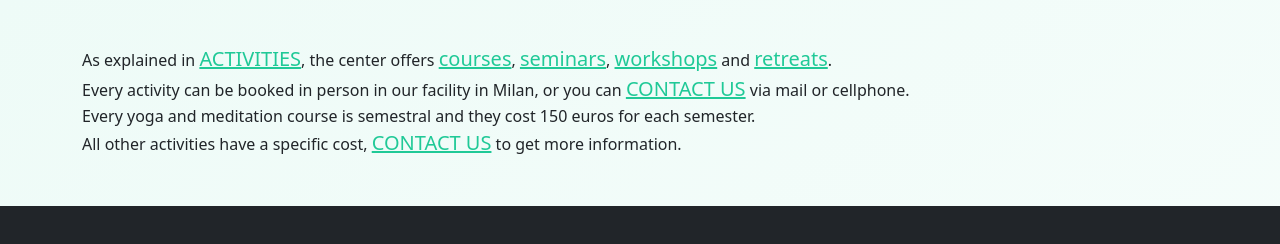
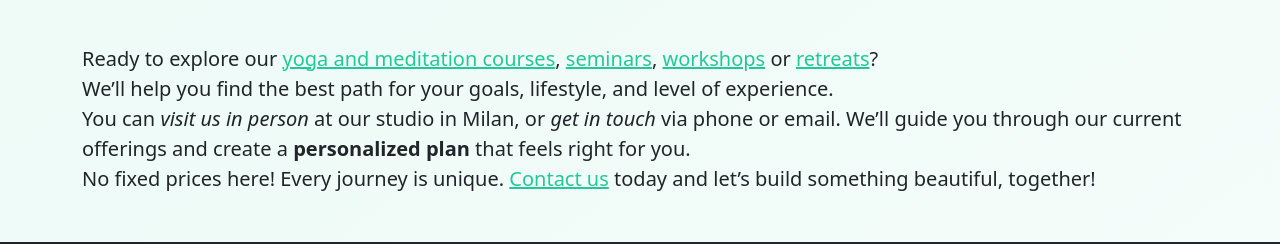
Before and after one commit to fred321f/hypmed_sfogliatella, a Nuxt app: page /about in a window 1280 px wide. Shown: the part 1038-1282 px from the top of the page. Built offline with nearby package versions, Linux system fonts and the light colour scheme.

Commit message:
Update index.vue

```diff
--- a/pages/about/index.vue
+++ b/pages/about/index.vue
@@ -49,14 +49,20 @@ useHead({
 
 
         <h2 class="my-5 display-4">Booking and prices</h2>
-        <p class="my-5">As explained in <a href="/activities" class="lead">ACTIVITIES</a>, the center offers
-            <a href="/courses" class="lead">courses</a>,
+        <p class="fs-5">
+            Ready to explore our
+            <a href="/courses" class="lead">yoga and meditation courses</a>,
             <a href="/seminars" class="lead">seminars</a>,
-            <a href="/seminars#workshops" class="lead">workshops</a> and
-            <a href="/retreats" class="lead">retreats</a>.<br>
-                Every activity can be booked in person in our facility in Milan, or you can <a href="/contact" class="lead">CONTACT US</a> via mail or cellphone.<br>
-                Every yoga and meditation course is semestral and they cost 150 euros for each semester. <br>
-                All other activities have a specific cost, <a href="/contact" class="lead">CONTACT US</a> to get more information.
+            <a href="/seminars#workshops" class="lead">workshops</a> or
+            <a href="/retreats" class="lead">retreats</a>?
+            <br>
+            We’ll help you find the best path for your goals, lifestyle, and level of experience.
+            <br>
+            You can <em>visit us in person</em> at our studio in Milan, or <em>get in touch</em> via phone or email.
+            We’ll guide you through our current offerings
+            and create a <strong>personalized plan</strong> that feels right for you.
+            <br>
+            No fixed prices here! Every journey is unique. <a href="/contact" class="lead">Contact us</a> today and let’s build something beautiful, together!
         </p>
     </div>
 </template>
```
